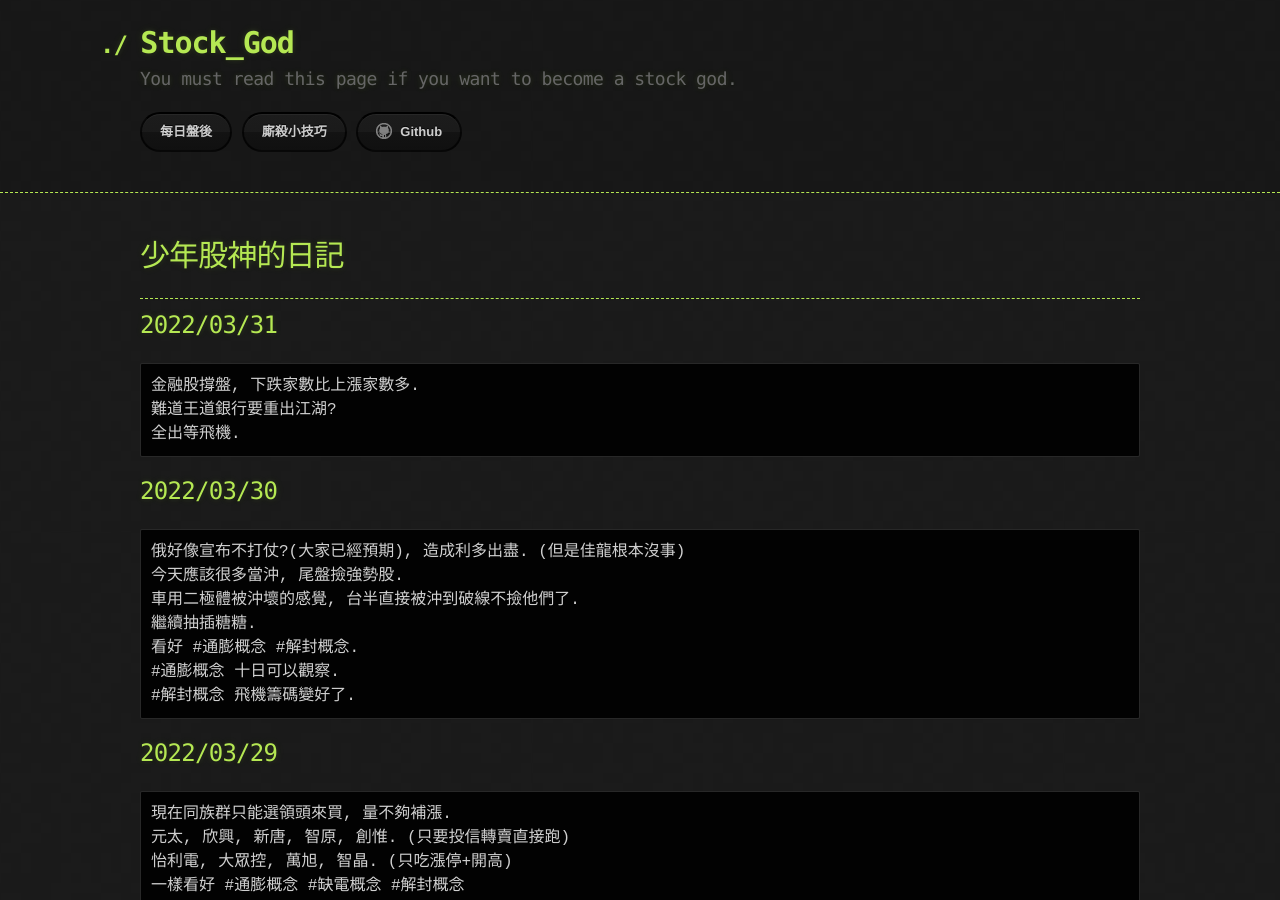
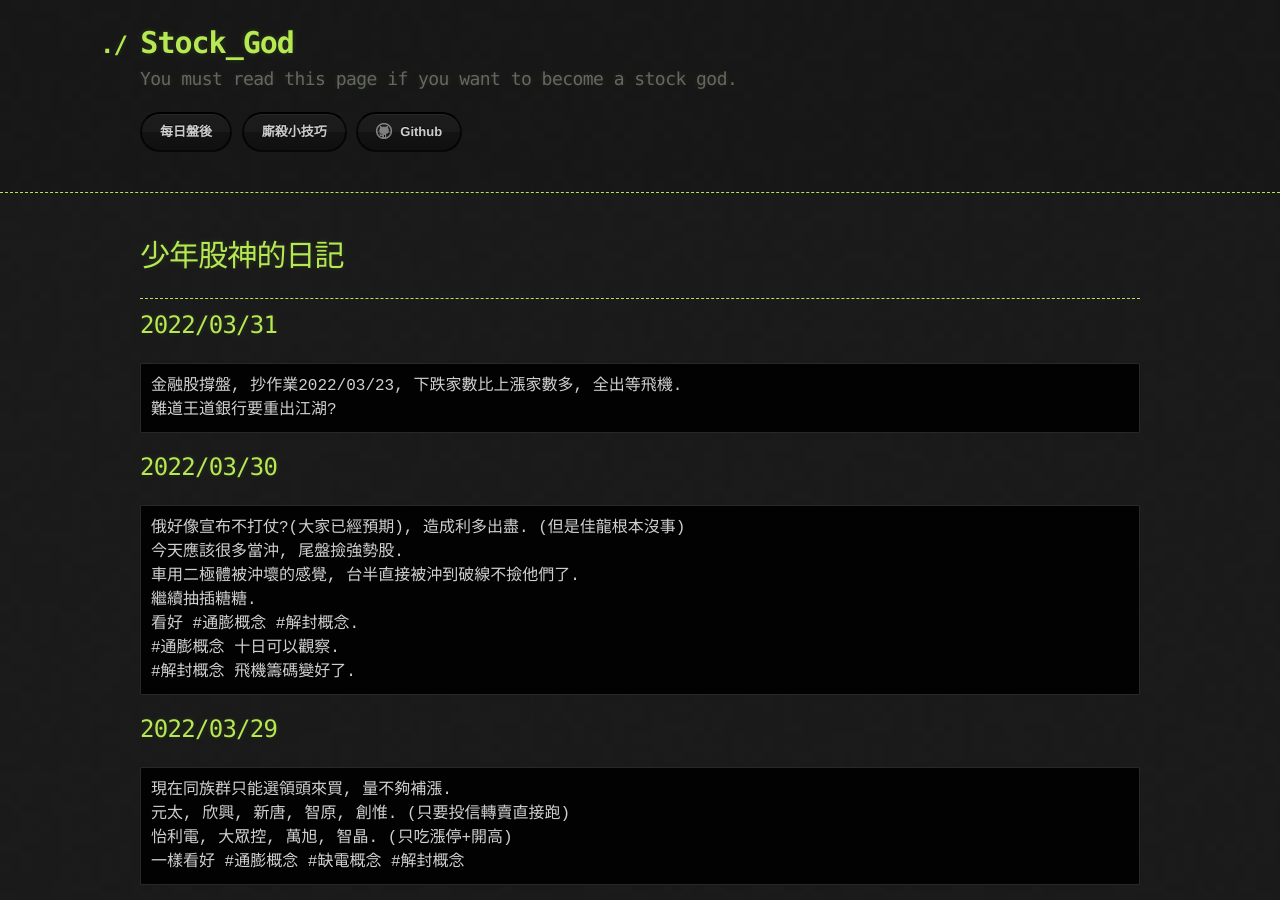
Before and after one commit to lepg5487/Stock_God, a Jekyll site: the page built from index.md, in a window 1280 px wide and 900 px high. Built offline with Jekyll 4.4.1, drawn with Linux system fonts in a browser that asks for light colours; our own code applies the rules of GitHub Pages for plain Markdown files.

Commit message:
Update index.md

````diff
--- a/index.md
+++ b/index.md
@@ -8,9 +8,8 @@ layout: testlayouts
 
 ## 2022/03/31
 ```
-金融股撐盤, 下跌家數比上漲家數多.
+金融股撐盤, 抄作業2022/03/23, 下跌家數比上漲家數多, 全出等飛機.
 難道王道銀行要重出江湖?
-全出等飛機.
 ```
 
 ## 2022/03/30
````
